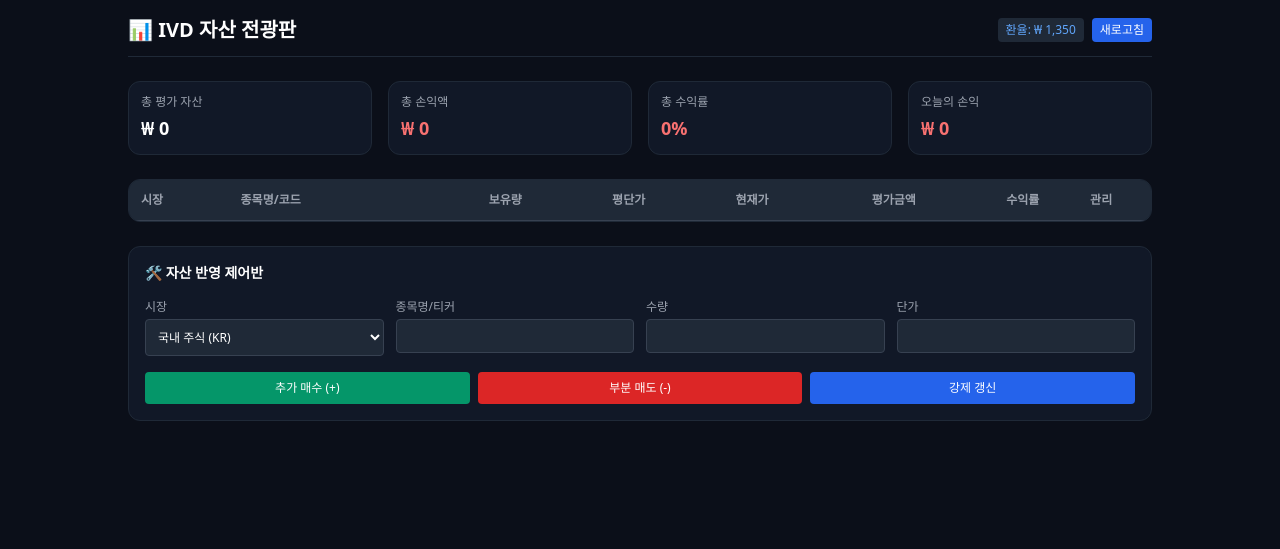
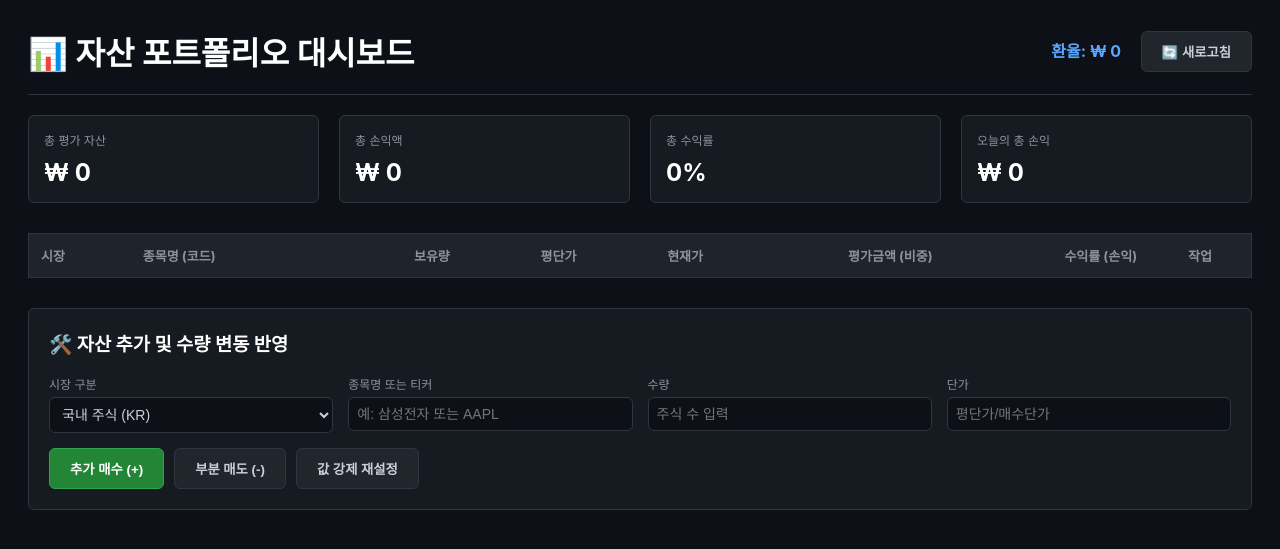
Before and after one commit to gkdl2197/InvestmentDashboard, a Flask app: page / in a window 1280 px wide. Shown: the top 549 px of the page. Run offline with Flask 3, Linux system fonts and the light colour scheme; lists and menus that the app fills with data are empty.

Commit message:
Rollback: Restore clean PC layout and stable vanilla JS architecture

```diff
--- a/frontend/templates/index.html
+++ b/frontend/templates/index.html
@@ -2,93 +2,113 @@
 <html lang="ko">
 <head>
     <meta charset="UTF-8">
-    <meta name="viewport" content="width=device-width, initial-scale=1.0">
-    <title>IVD - 투자 대시보드</title>
-    <link rel="stylesheet" href="https://cdnjs.cloudflare.com/ajax/libs/tailwindcss/2.2.19/tailwind.min.css">
+    <title>Investment Dashboard - 실시간 자산 전광판</title>
     <style>
-        body { background-color: #0b0f19; color: #cbd5e1; }
+        body { background-color: #0d1117; color: #c9d1d9; font-family: -apple-system, BlinkMacSystemFont, "Segoe UI", Helvetica, Arial, sans-serif; padding: 20px; }
+        .container { max-w-width: 1200px; margin: 0 auto; }
+        header { display: flex; justify-content: space-between; align-items: center; border-bottom: 1px solid #30363d; padding-bottom: 20px; margin-bottom: 20px; }
+        h1 { margin: 0; color: #ffffff; }
+        .summary-board { display: flex; gap: 20px; margin-bottom: 30px; }
+        .card { flex: 1; background-color: #161b22; border: 1px solid #30363d; border-radius: 6px; padding: 15px; }
+        .card p { margin: 0; color: #8b949e; font-size: 12px; }
+        .card h2 { margin: 10px 0 0 0; font-size: 24px; color: #ffffff; }
+
+        table { width: 100%; border-collapse: collapse; background-color: #161b22; border: 1px solid #30363d; border-radius: 6px; margin-bottom: 30px; }
+        th, td { padding: 12px; text-align: left; border-bottom: 1px solid #30363d; }
+        th { background-color: #1f242c; color: #8b949e; font-size: 13px; }
+        td { font-size: 14px; }
+        .text-right { text-align: right; }
+        .text-center { text-align: center; }
+        .plus { color: #3fb950; }
+        .minus { color: #f85149; }
+
+        .control-panel { background-color: #161b22; border: 1px solid #30363d; border-radius: 6px; padding: 20px; }
+        .control-panel h3 { margin-top: 0; color: #ffffff; }
+        .form-group { display: flex; gap: 15px; margin-bottom: 15px; }
+        .form-item { flex: 1; display: flex; flex-direction: column; gap: 5px; }
+        .form-item label { font-size: 12px; color: #8b949e; }
+        input, select { background-color: #0d1117; border: 1px solid #30363d; border-radius: 6px; color: #c9d1d9; padding: 8px; font-size: 14px; }
+        .btn-group { display: flex; gap: 10px; }
+        button { background-color: #21262d; border: 1px solid #30363d; border-radius: 6px; color: #c9d1d9; padding: 10px 20px; font-weight: bold; cursor: pointer; }
+        button:hover { background-color: #30363d; }
+        .btn-buy { background-color: #238636; border-color: #2ea44f; color: #ffffff; }
+        .btn-buy:hover { background-color: #2ea44f; }
     </style>
 </head>
-<body class="p-4 font-sans">
+<body>
 
-    <div class="max-w-5xl mx-auto space-y-6">
-        <header class="flex justify-between items-center border-b border-gray-800 pb-3">
+    <div class="container">
+        <header>
+            <h1>📊 자산 포트폴리오 대시보드</h1>
             <div>
-                <h1 class="text-xl font-bold text-white">📊 IVD 자산 전광판</h1>
-            </div>
-            <div class="text-xs flex gap-2">
-                <span id="fx-display" class="bg-gray-800 px-2 py-1 rounded text-blue-400">환율 로딩 중...</span>
-                <button onclick="loadDashboardData()" class="bg-blue-600 text-white px-2 py-1 rounded">새로고침</button>
+                <span id="fx-display" style="margin-right: 15px; font-weight: bold; color: #58a6ff;">환율: 로딩 중...</span>
+                <button onclick="loadDashboardData()">🔄 새로고침</button>
             </div>
         </header>
 
-        <section class="grid grid-cols-2 md:grid-cols-4 gap-4">
-            <div class="bg-gray-900 p-3 rounded-xl border border-gray-800">
-                <p class="text-xs text-gray-400">총 평가 자산</p>
-                <p id="total-eval" class="text-lg font-bold text-white mt-1">₩ 0</p>
+        <section class="summary-board">
+            <div class="card">
+                <p>총 평가 자산</p>
+                <h2 id="total-eval">₩ 0</h2>
             </div>
-            <div class="bg-gray-900 p-3 rounded-xl border border-gray-800">
-                <p class="text-xs text-gray-400">총 손익액</p>
-                <p id="total-profit" class="text-lg font-bold mt-1">₩ 0</p>
+            <div class="card">
+                <p>총 손익액</p>
+                <h2 id="total-profit">₩ 0</h2>
             </div>
-            <div class="bg-gray-900 p-3 rounded-xl border border-gray-800">
-                <p class="text-xs text-gray-400">총 수익률</p>
-                <p id="total-profit-percent" class="text-lg font-bold mt-1">0.0%</p>
+            <div class="card">
+                <p>총 수익률</p>
+                <h2 id="total-profit-percent">0.0%</h2>
             </div>
-            <div class="bg-gray-900 p-3 rounded-xl border border-gray-800">
-                <p class="text-xs text-gray-400">오늘의 손익</p>
-                <p id="total-today-profit" class="text-lg font-bold mt-1">₩ 0</p>
+            <div class="card">
+                <p>오늘의 총 손익</p>
+                <h2 id="total-today-profit">₩ 0</h2>
             </div>
         </section>
 
-        <section class="bg-gray-900 rounded-xl border border-gray-800 overflow-hidden">
-            <div class="overflow-x-auto">
-                <table class="w-full text-left text-xs">
-                    <thead>
-                        <tr class="bg-gray-800 text-gray-400 border-b border-gray-700">
-                            <th class="p-3">시장</th>
-                            <th class="p-3">종목명/코드</th>
-                            <th class="p-3 text-right">보유량</th>
-                            <th class="p-3 text-right">평단가</th>
-                            <th class="p-3 text-right">현재가</th>
-                            <th class="p-3 text-right">평가금액</th>
-                            <th class="p-3 text-right">수익률</th>
-                            <th class="p-3 text-center">관리</th>
-                        </tr>
-                    </thead>
-                    <tbody id="portfolio-table-body" class="divide-y divide-gray-800">
-                        </tbody>
-                </table>
-            </div>
-        </section>
+        <table class="table">
+            <thead>
+                <tr>
+                    <th>시장</th>
+                    <th>종목명 (코드)</th>
+                    <th class="text-right">보유량</th>
+                    <th class="text-right">평단가</th>
+                    <th class="text-right">현재가</th>
+                    <th class="text-right">평가금액 (비중)</th>
+                    <th class="text-right">수익률 (손익)</th>
+                    <th class="text-center">작업</th>
+                </tr>
+            </thead>
+            <tbody id="portfolio-table-body">
+                </tbody>
+        </table>
 
-        <section class="bg-gray-900 p-4 rounded-xl border border-gray-800 space-y-4">
-            <h3 class="text-sm font-semibold text-white">🛠️ 자산 반영 제어반</h3>
-            <div class="grid grid-cols-2 md:grid-cols-4 gap-3 text-xs">
-                <div>
-                    <label class="text-gray-400 block mb-1">시장</label>
-                    <select id="input-market" class="w-full bg-gray-800 rounded p-2 text-white border border-gray-700">
+        <section class="control-panel">
+            <h3>🛠️ 자산 추가 및 수량 변동 반영</h3>
+            <div class="form-group">
+                <div class="form-item">
+                    <label>시장 구분</label>
+                    <select id="input-market">
                         <option value="KR">국내 주식 (KR)</option>
                         <option value="US">미국 주식 (US)</option>
                     </select>
                 </div>
-                <div>
-                    <label class="text-gray-400 block mb-1">종목명/티커</label>
-                    <input type="text" id="input-name" class="w-full bg-gray-800 rounded p-2 text-white border border-gray-700">
+                <div class="form-item">
+                    <label>종목명 또는 티커</label>
+                    <input type="text" id="input-name" placeholder="예: 삼성전자 또는 AAPL">
                 </div>
-                <div>
-                    <label class="text-gray-400 block mb-1">수량</label>
-                    <input type="number" id="input-quantity" class="w-full bg-gray-800 rounded p-2 text-white border border-gray-700">
+                <div class="form-item">
+                    <label>수량</label>
+                    <input type="number" id="input-quantity" placeholder="주식 수 입력">
                 </div>
-                <div>
-                    <label class="text-gray-400 block mb-1">단가</label>
-                    <input type="number" id="input-price" class="w-full bg-gray-800 rounded p-2 text-white border border-gray-700">
+                <div class="form-item">
+                    <label>단가</label>
+                    <input type="number" id="input-price" placeholder="평단가/매수단가">
                 </div>
             </div>
-            <div class="grid grid-cols-3 gap-2 text-xs font-bold">
-                <button onclick="submitAction('buy')" class="bg-green-600 text-white py-2 rounded">추가 매수 (+)</button>
-                <button onclick="submitAction('sell')" class="bg-red-600 text-white py-2 rounded">부분 매도 (-)</button>
-                <button onclick="submitAction('update')" class="bg-blue-600 text-white py-2 rounded">강제 갱신</button>
+            <div class="btn-group">
+                <button onclick="submitAction('buy')" class="btn-buy">추가 매수 (+)</button>
+                <button onclick="submitAction('sell')">부분 매도 (-)</button>
+                <button onclick="submitAction('update')">값 강제 재설정</button>
             </div>
         </section>
     </div>
@@ -96,7 +116,7 @@
     <script>
         document.addEventListener("DOMContentLoaded", loadDashboardData);
 
-        function numStr(val) {
+        function toCommas(val) {
             if (val === undefined || val === null || isNaN(val)) return "0";
             return Number(val).toLocaleString();
         }
@@ -105,20 +125,20 @@
             fetch("/api/portfolio")
                 .then(res => res.json())
                 .then(data => {
-                    const rate = data.exchange_rate || 1350;
-                    document.getElementById("fx-display").innerText = "환율: ₩ " + numStr(rate);
-                    document.getElementById("total-eval").innerText = "₩ " + numStr(data.total_evaluation);
+                    document.getElementById("fx-display").innerText = "환율: ₩ " + toCommas(data.exchange_rate);
+                    document.getElementById("total-eval").innerText = "₩ " + toCommas(data.total_evaluation);
 
                     const pEl = document.getElementById("total-profit");
-                    pEl.innerText = "₩ " + numStr(data.total_profit);
-                    pEl.className = data.total_profit >= 0 ? "text-lg font-bold text-green-400 mt-1" : "text-lg font-bold text-red-400 mt-1";
+                    pEl.innerText = "₩ " + toCommas(data.total_profit);
+                    pEl.className = data.total_profit >= 0 ? "plus" : "minus";
 
-                    document.getElementById("total-profit-percent").innerText = (data.total_profit_percent || 0) + "%";
-                    document.getElementById("total-profit-percent").className = data.total_profit_percent >= 0 ? "text-lg font-bold text-green-400 mt-1" : "text-lg font-bold text-red-400 mt-1";
+                    const pctEl = document.getElementById("total-profit-percent");
+                    pctEl.innerText = (data.total_profit_percent || 0) + "%";
+                    pctEl.className = data.total_profit_percent >= 0 ? "plus" : "minus";
 
                     const tEl = document.getElementById("total-today-profit");
-                    tEl.innerText = "₩ " + numStr(data.total_today_profit);
-                    tEl.className = data.total_today_profit >= 0 ? "text-lg font-bold text-green-400 mt-1" : "text-lg font-bold text-red-400 mt-1";
+                    tEl.innerText = "₩ " + toCommas(data.total_today_profit);
+                    tEl.className = data.total_today_profit >= 0 ? "plus" : "minus";
 
                     const tbody = document.getElementById("portfolio-table-body");
                     tbody.innerHTML = "";
@@ -128,34 +148,33 @@
                             if (data.portfolio[m]) {
                                 data.portfolio[m].forEach(stock => {
                                     const tr = document.createElement("tr");
-                                    const profitClass = (stock.total_profit_krw || 0) >= 0 ? "text-green-400 text-right" : "text-red-400 text-right";
+                                    const isPlus = (stock.total_profit_krw || 0) >= 0;
 
                                     tr.innerHTML = `
-                                        <td class="p-3"><span class="bg-gray-800 px-1 py-0.5 rounded">${stock.market}</span></td>
-                                        <td class="p-3 text-white font-medium">${stock.name}<br><span class="text-gray-500 text-xs">${stock.symbol}</span></td>
-                                        <td class="p-3 text-right">${stock.quantity}</td>
-                                        <td class="p-3 text-right">${numStr(stock.avg_price)}</td>
-                                        <td class="p-3 text-right text-gray-300">${numStr(stock.current_price)}</td>
-                                        <td class="p-3 text-right text-white">${numStr(stock.eval_amount_krw)} (${stock.weight_percent || 0}%)</td>
-                                        <td class="p-3 ${profitClass}">${stock.total_profit_percent}%<br><span class="text-xs">${numStr(stock.total_profit_krw)}</span></td>
-                                        <td class="p-3 text-center"><button onclick="deleteStock(${stock.id})" class="text-red-500">삭제</button></td>
+                                        <td><strong style="color: ${stock.market==='US'?'#58a6ff':'#ff7b72'}">${stock.market}</strong></td>
+                                        <td><b style="color:#ffffff">${stock.name}</b><br><span style="color:#8b949e; font-size:11px;">${stock.symbol}</span></td>
+                                        <td class="text-right">${stock.quantity}</td>
+                                        <td class="text-right">${toCommas(stock.avg_price)}</td>
+                                        <td class="text-right" style="color:#c9d1d9">${toCommas(stock.current_price)}</td>
+                                        <td class="text-right"><b style="color:#ffffff">${toCommas(stock.eval_amount_krw)}</b><br><span style="color:#8b949e; font-size:11px;">(${stock.weight_percent || 0}%)</span></td>
+                                        <td class="text-right ${isPlus?'plus':'minus'}"><b>${stock.total_profit_percent}%</b><br><span style="font-size:11px;">${isPlus?'+':''}${toCommas(stock.total_profit_krw)}</span></td>
+                                        <td class="text-center"><button onclick="deleteStock(${stock.id})" style="color:#f85149; padding:4px 8px; font-size:12px;">삭제</button></td>
                                     `;
                                     tbody.appendChild(tr);
                                 });
                             }
                         });
                     }
-                }).catch(err => console.error(err));
+                }).catch(err => console.error("데이터 로드 실패:", err));
         }
 
         function submitAction(actionType) {
             const market = document.getElementById("input-market").value;
-            const nameInput = document.getElementById("input-name").value;
-            const name = nameInput ? nameInput.trim() : "";
+            const name = document.getElementById("input-name").value.trim();
             const quantity = document.getElementById("input-quantity").value;
             const price = document.getElementById("input-price").value;
 
-            if (!name) { alert("종목명을 입력하세요."); return; }
+            if (!name) { alert("종목명 혹은 티커를 입력하세요."); return; }
 
             const payload = {
                 action: actionType, market: market, name: name,
@@ -183,7 +202,7 @@
         }
 
         function deleteStock(id) {
-            if (!confirm("삭제하시겠습니까?")) return;
+            if (!confirm("해당 종목을 완전 삭제하시겠습니까?")) return;
             fetch("/api/portfolio/save", {
                 method: "POST",
                 headers: { "Content-Type": "application/json" },
```
